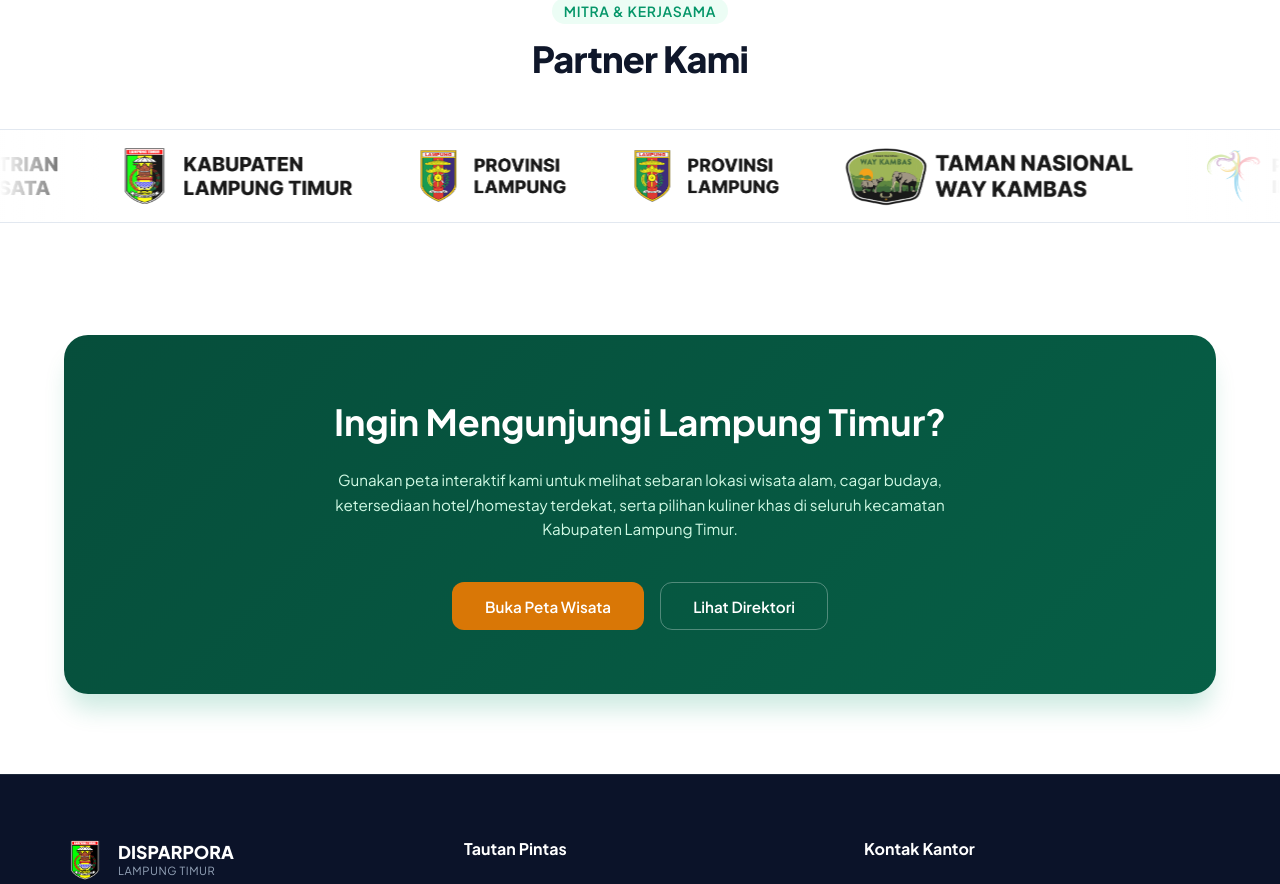
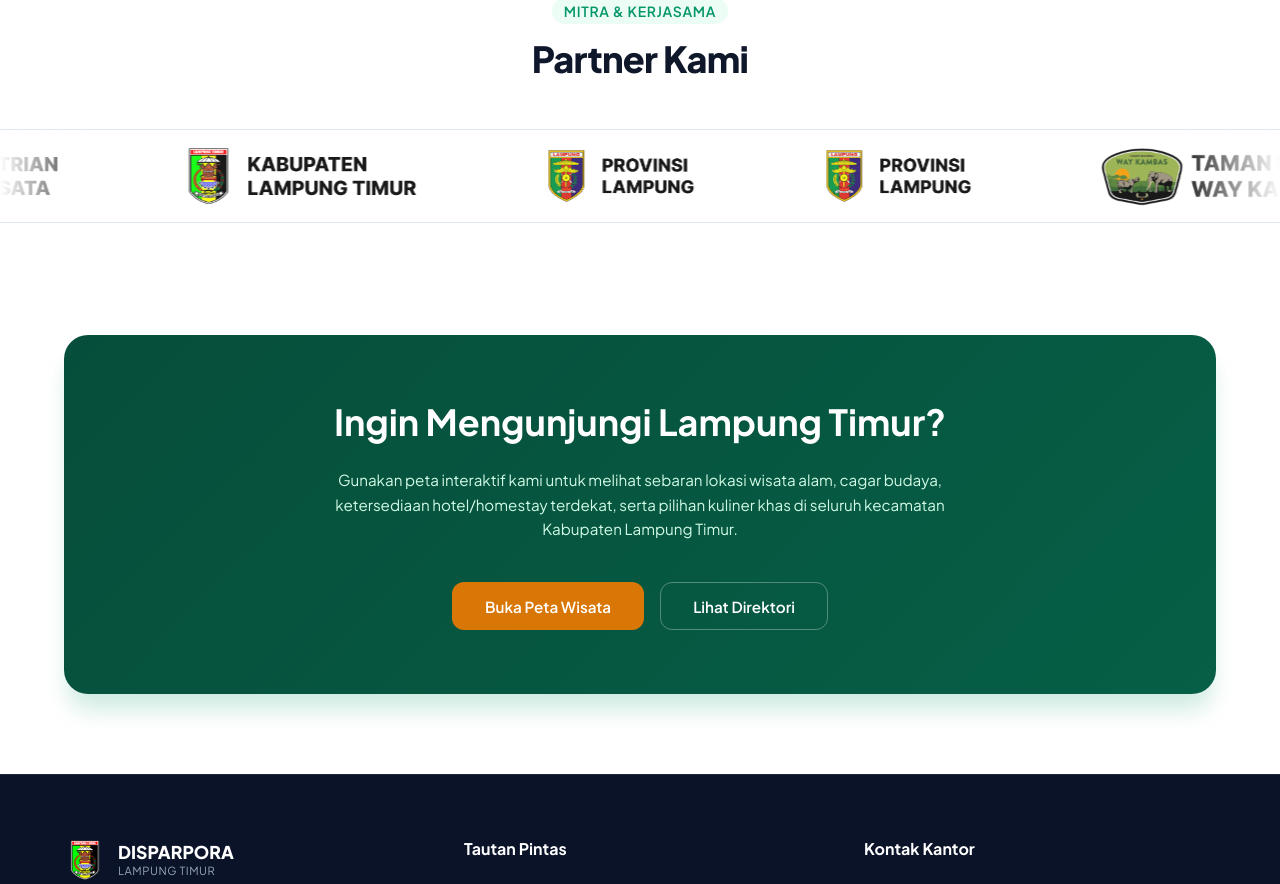
Before and after one commit to 960nata/DISPARPORA-LAMPUNG-TIMUR, a Next.js app: page / in a window 1280 px wide. Shown: the part 6213-7097 px from the top of the page. Built offline with nearby package versions, Linux system fonts and the light colour scheme; no server answers; the database is empty; a web font is replaced by a local one.

Commit message:
fix: resolve infinite loop glitches, throttle rapid clicks, and set wider marquee gap

```diff
--- a/src/app/globals.css
+++ b/src/app/globals.css
@@ -436,7 +436,7 @@ a {
 
 .marquee-content {
   display: inline-flex;
-  gap: 4rem;
+  gap: 8rem;
   align-items: center;
   animation: marquee-scroll 30s linear infinite;
 }
--- a/src/components/home/DestinationsSection.tsx
+++ b/src/components/home/DestinationsSection.tsx
@@ -71,6 +71,7 @@ export default function DestinationsSection() {
   const [visibleCount, setVisibleCount] = useState(3);
   const [peekWidth, setPeekWidth] = useState("calc(100% - 10rem)");
   const [isTransitioning, setIsTransitioning] = useState(true);
+  const [isResetting, setIsResetting] = useState(false);
 
   const cardVariants = {
     hidden: (index: number) => {
@@ -124,15 +125,18 @@ export default function DestinationsSection() {
   }, []);
 
   const handlePrev = () => {
+    if (isResetting || !isTransitioning) return;
     setCurrentIndex((prev) => prev - 1);
   };
 
   const handleNext = () => {
+    if (isResetting || !isTransitioning) return;
     setCurrentIndex((prev) => prev + 1);
   };
 
   useEffect(() => {
     if (currentIndex >= N * 2) {
+      setIsResetting(true);
       const timer = setTimeout(() => {
         setIsTransitioning(false);
         setCurrentIndex(currentIndex - N);
@@ -140,18 +144,21 @@ export default function DestinationsSection() {
       return () => clearTimeout(timer);
     }
     if (currentIndex < N) {
+      setIsResetting(true);
       const timer = setTimeout(() => {
         setIsTransitioning(false);
         setCurrentIndex(currentIndex + N);
       }, 500);
       return () => clearTimeout(timer);
     }
+    setIsResetting(false);
   }, [currentIndex, N]);
 
   useEffect(() => {
     if (!isTransitioning) {
       const timer = setTimeout(() => {
         setIsTransitioning(true);
+        setIsResetting(false);
       }, 20);
       return () => clearTimeout(timer);
     }
@@ -187,7 +194,7 @@ export default function DestinationsSection() {
             style={{
               display: "flex",
               gap: "1.5rem",
-              transition: isTransitioning ? "transform 0.6s cubic-bezier(0.25, 1, 0.5, 1)" : "none",
+              transition: isTransitioning ? "transform 0.5s cubic-bezier(0.25, 1, 0.5, 1)" : "none",
               transform: `translateX(calc(-${currentIndex} * (100% + 1.5rem) / ${visibleCount}))`
             }}
           >
--- a/src/components/home/PartnersSection.tsx
+++ b/src/components/home/PartnersSection.tsx
@@ -22,7 +22,7 @@ const defaultPartners: Partner[] = [
 
 export default function PartnersSection({ partners = [] }: PartnersSectionProps) {
   const activePartners = partners.length > 0 ? partners : defaultPartners;
-  const doubledPartners = [...activePartners, ...activePartners, ...activePartners];
+  const doubledPartners = [...activePartners, ...activePartners];
 
   return (
     <section style={{ backgroundColor: "white", padding: "4rem 0 2rem 0" }}>
```
